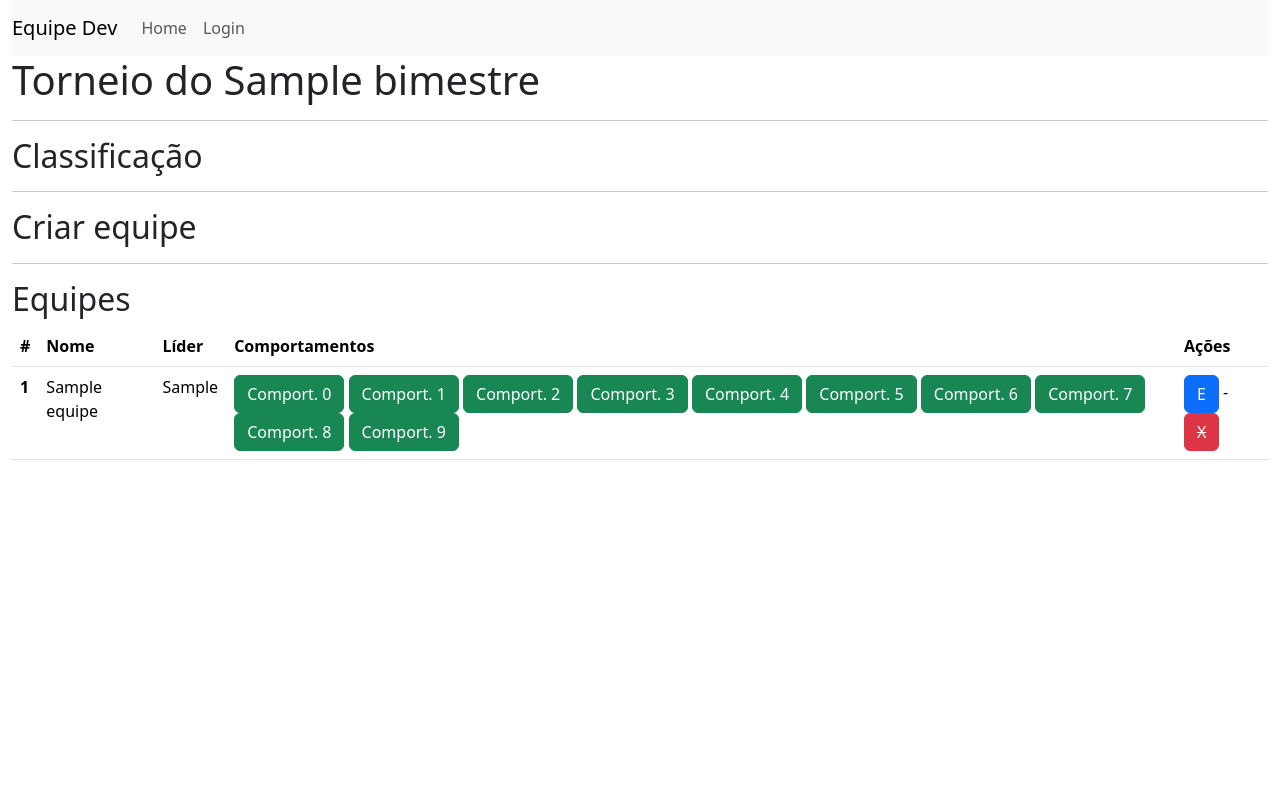
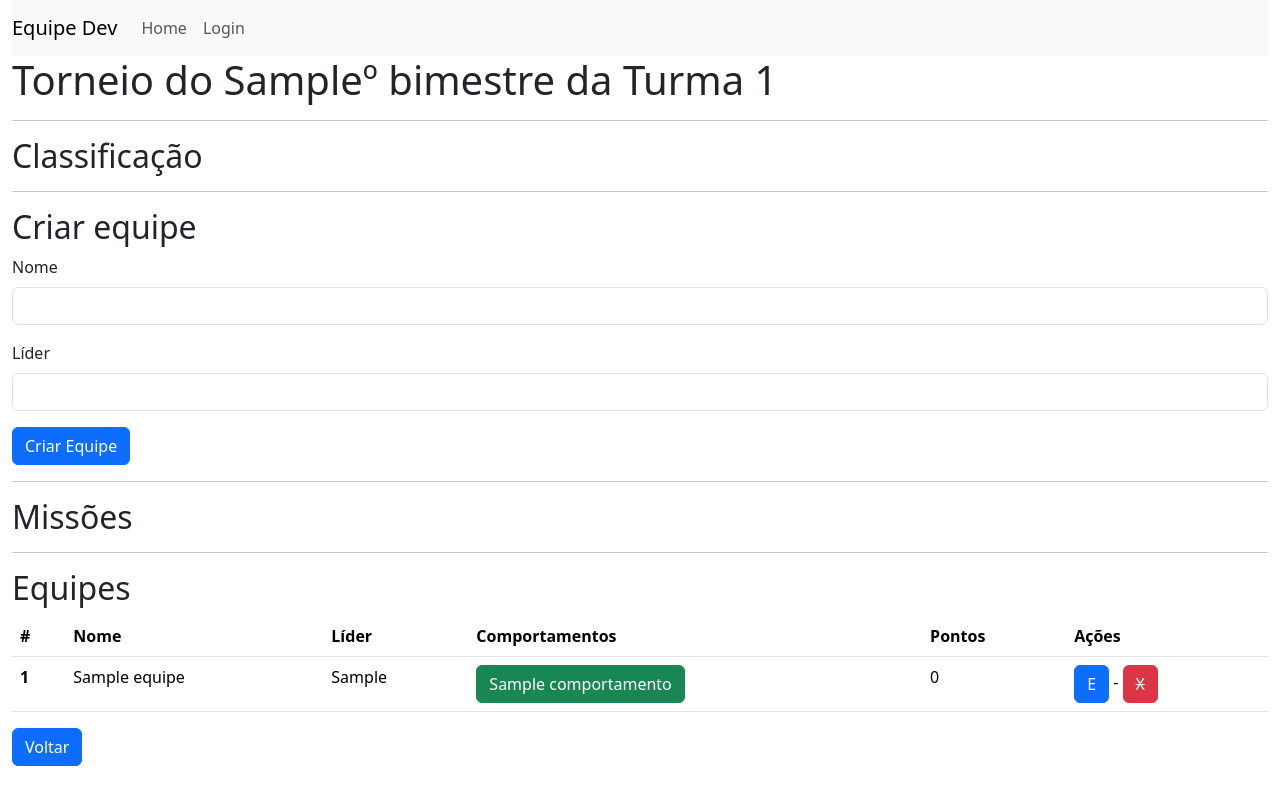
Before and after one commit to kizumba/escolaativa, a Flask app: page /disputas/1 in a window 1280 px wide. Run offline with Flask 3, Linux system fonts and the light colour scheme; tables that the repository leaves empty hold one stand-in row (values such as "Sample post").

Commit message:
Criado a função de adicionar equipe no torneio.

```diff
--- a/app.py
+++ b/app.py
@@ -168,11 +168,41 @@ def sala_aula(id):
 
 @app.route('/disputas/<int:id>')
 def disputas(id):
-    torneio = Torneio.query.get(id)
-
+    torneio = db.session.get(Torneio, id)
+    comportamentos = Comportamento.query.all()
     equipes = torneio.disputa_equipes
 
-    return render_template('disputas.html', torneio=torneio, equipes=equipes)
+
+
+    return render_template('disputas.html', torneio=torneio, equipes=equipes, comportamentos=comportamentos)
+
+@app.route('/criar_equipe',methods=['POST'])
+def criar_equipe():
+
+    if request.method == 'POST':
+        nome = request.form['nome']
+        lider = request.form['lider']
+        id_torneio = request.form['id_torneio']
+        id_turma = request.form['id_turma']
+
+        nova_equipe = Equipe(nome=nome, lider=lider, id_turma=id_turma)
+        print(nova_equipe)
+        if nova_equipe:
+            try:
+                db.session.add(nova_equipe)
+                db.session.commit()
+
+                torneio = db.session.get(Torneio,id_torneio)
+                if torneio:
+                    torneio.disputa_equipes.append(nova_equipe)
+                    db.session.commit()
+
+
+            except:
+                print("Deu erro na criação da equipe.")
+
+    return redirect(url_for('disputas',id=id_torneio))
+
 
 #=========================
 # REGISTRAR NOVO USUARIO =
--- a/templates/disputas.html
+++ b/templates/disputas.html
@@ -2,11 +2,28 @@
 
 {% block conteudo %}
 
-<h1>Torneio do {{torneio.bimestre}} bimestre</h1>
+<h1>Torneio do {{torneio.bimestre}}º bimestre da Turma {{torneio.id_turma}}</h1>
 <hr>
 <h2>Classificação</h2>
 <hr>
 <h2>Criar equipe</h2>
+<form method="post" action="{{url_for('criar_equipe')}}">
+<div class="mb-3">
+    <label class="form-label">Nome</label>
+    <input class="form-control" type="text" name="nome" required>
+</div>
+<div class="mb-3">
+    <label class="form-label">Líder</label>
+    <input class="form-control" type="text" name="lider" required>
+</div>
+
+<input type="hidden" name="id_turma" value="{{ torneio.id_turma }}">
+<input type="hidden" name="id_torneio" value="{{ torneio.id }}">
+
+<button type="submit" class="btn btn-primary">Criar Equipe</button>
+</form>
+<hr>
+<h2>Missões</h2>
 <hr>
 <h2>Equipes</h2>
 <table class="table">
@@ -16,6 +33,7 @@
             <th scope="col">Nome</th>
             <th scope="col">Líder</th>
             <th scope="col">Comportamentos</th>
+            <th scope="col">Pontos</th>
             <th scope="col">Ações</th>
         </tr>
     </thead>
@@ -26,10 +44,11 @@
             <td>{{t.nome}}</td>
             <td>{{t.lider}}</td>
             <td>
-                {% for i in range(10) %}
-                <a href="" class="btn btn-success">Comport. {{i}}</a>
+                {% for c in comportamentos %}
+                <a href="" class="btn btn-success">{{c.nome}}</a>
                 {% endfor %}
             </td>
+            <td>0</td>
             <td>
                 <a href="#" class="btn btn-primary">E</a> -
                 <a href="#" class="btn btn-danger"><del>X</del></a>
@@ -38,5 +57,5 @@
         {% endfor %}
     </tbody>
 </table>
-
+<a href="{{url_for('sala_aula', id=torneio.id_turma)}}" class="btn btn-primary">Voltar</a>
 {% endblock %}
--- a/templates/sala_aula.html
+++ b/templates/sala_aula.html
@@ -47,5 +47,5 @@
         {% endfor %}
     </tbody>
 </table>
-
+<a href="{{url_for('turmas')}}" class="btn btn-primary">Voltar</a>
 {% endblock %}
```
Also changed, not shown: templates/turmas.html (+4 -3 lines).
